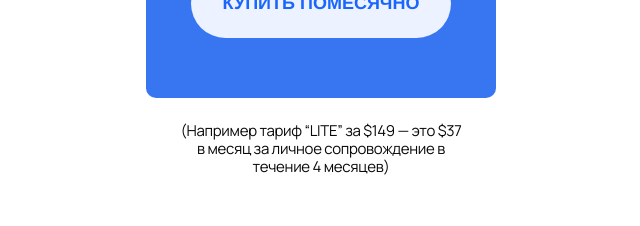
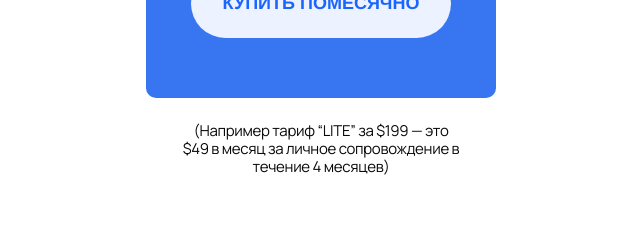
Before and after one commit to RomanIsaiev/work-website-108, a website built with Vite: page index.html in a window 1280 px wide. Shown: the part 8040-8266 px from the top of the page, without its empty margins (319-959 px from the left). Built offline with nearby package versions, Linux system fonts and the light colour scheme; a script that the page names is missing; a web font is replaced by a local one; what vanilla-infinite-marquee would draw is missing.

Commit message:
change price

```diff
--- a/index.html
+++ b/index.html
@@ -643,7 +643,7 @@
             </button>
           </div>
           <p class="about-tariff">
-            (Например тариф “LITE” за $149 — это $37 в месяц за личное
+            (Например тариф “LITE” за $199 — это $49 в месяц за личное
             сопровождение в течение 4 месяцев)
           </p>
         </div>
```
